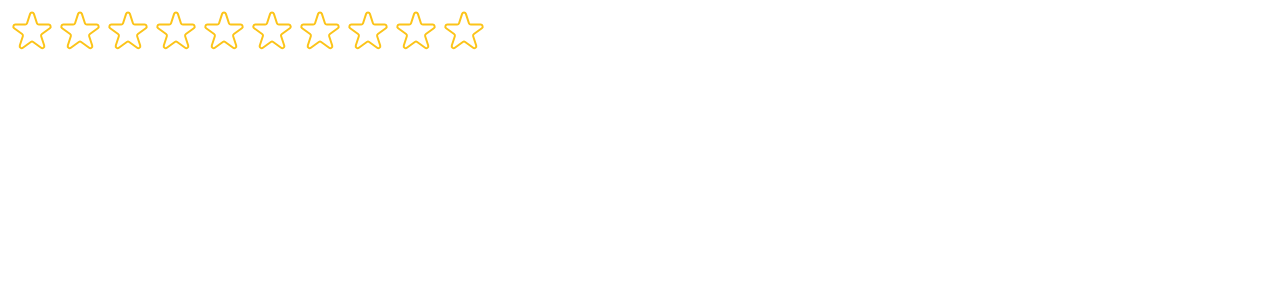
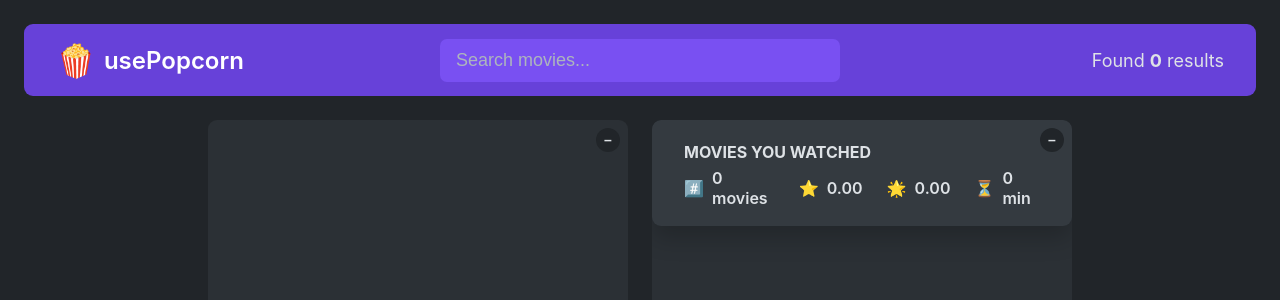
Before and after one commit to ManishKhulbe/JonasReact, a React (Create React App) app in the folder 09-use-popcorn/: page / in a window 1280 px wide. Shown: the top 300 px of the page. Built offline with nearby package versions, Linux system fonts and the light colour scheme.

Commit message:
use popcorn v2

```diff
--- a/09-use-popcorn/public/index.html
+++ b/09-use-popcorn/public/index.html
@@ -24,7 +24,7 @@
       work correctly both with client-side routing and a non-root public URL.
       Learn how to configure a non-root public URL by running `npm run build`.
     -->
-    <title>React App</title>
+    <title>Use Popcorn</title>
   </head>
   <body>
     <noscript>You need to enable JavaScript to run this app.</noscript>
--- /dev/null
+++ b/09-use-popcorn/src/App-v1.js
@@ -0,0 +1,413 @@
+import { useEffect, useState } from "react";
+import StarRating from "./StarRating";
+
+const average = (arr) =>
+  arr.reduce((acc, cur, i, arr) => acc + cur / arr.length, 0);
+
+function NavBar({ children }) {
+  return (
+    <nav className="nav-bar">
+      {" "}
+      <Logo />
+      {children}
+    </nav>
+  );
+}
+
+function Logo() {
+  return (
+    <div className="logo">
+      <span role="img">🍿</span>
+      <h1>usePopcorn</h1>
+    </div>
+  );
+}
+
+function NumResults({ movies }) {
+  return (
+    <p className="num-results">
+      Found <strong>{movies.length}</strong> results
+    </p>
+  );
+}
+function Search({ query, setQuery }) {
+  return (
+    <input
+      className="search"
+      type="text"
+      placeholder="Search movies..."
+      value={query}
+      onChange={(e) => setQuery(e.target.value)}
+    />
+  );
+}
+
+function Main({ children }) {
+  return <main className="main">{children}</main>;
+}
+
+function Box({ children }) {
+  const [isOpen, setIsOpen] = useState(true);
+
+  return (
+    <div className="box">
+      <button className="btn-toggle" onClick={() => setIsOpen((open) => !open)}>
+        {isOpen ? "–" : "+"}
+      </button>
+      {isOpen && children}
+    </div>
+  );
+}
+/*
+function WatchedBox() {
+
+
+  const [isOpen2, setIsOpen2] = useState(true);
+
+  return (
+    <div className="box">
+      <button
+        className="btn-toggle"
+        onClick={() => setIsOpen2((open) => !open)}
+      >
+        {isOpen2 ? "–" : "+"}
+      </button>
+      {isOpen2 && (
+        <>
+          <Summary watched={watched} />
+          <WatchedMovieList watched={watched} />
+        </>
+      )}
+    </div>
+  );
+}
+*/
+function MovieList({ movies, onClick }) {
+  return (
+    <ul className="list list-movies">
+      {movies?.map((movie) => (
+        <Movie movie={movie} key={movie.id} onClick={onClick} />
+      ))}
+    </ul>
+  );
+}
+
+function Movie({ movie, onClick }) {
+  return (
+    <li key={movie.imdbID} onClick={() => onClick(movie.imdbID)}>
+      <img src={movie.Poster} alt={`${movie.Title} poster`} />
+      <h3>{movie.Title}</h3>
+      <div>
+        <p>
+          <span>🗓</span>
+          <span>{movie.Year}</span>
+        </p>
+      </div>
+    </li>
+  );
+}
+
+function Summary({ watched }) {
+  const avgImdbRating = average(watched.map((movie) => movie.imdbRating));
+  const avgUserRating = average(watched.map((movie) => movie.userRating));
+  const avgRuntime = average(watched.map((movie) => movie.runtime));
+  return (
+    <div className="summary">
+      <h2>Movies you watched</h2>
+      <div>
+        <p>
+          <span>#️⃣</span>
+          <span>{watched.length} movies</span>
+        </p>
+        <p>
+          <span>⭐️</span>
+          <span>{avgImdbRating.toFixed(2)}</span>
+        </p>
+        <p>
+          <span>🌟</span>
+          <span>{avgUserRating.toFixed(2)}</span>
+        </p>
+        <p>
+          <span>⏳</span>
+          <span>{avgRuntime} min</span>
+        </p>
+      </div>
+    </div>
+  );
+}
+
+function WatchedMovieList({ watched, onDeleteMovie }) {
+  return (
+    <ul className="list">
+      {watched.map((movie) => (
+        <WatchedMovie movie={movie} key={movie.imdbID} onDeleteMovie={onDeleteMovie} />
+      ))}
+    </ul>
+  );
+}
+
+function WatchedMovie({ movie, onDeleteMovie }) {
+  return (
+    <li>
+      <img src={movie.poster} alt={`${movie.title} poster`} />
+      <h3>{movie.title}</h3>
+      <div>
+        <p>
+          <span>⭐️</span>
+          <span>{movie.imdbRating}</span>
+        </p>
+        <p>
+          <span>🌟</span>
+          <span>{movie.userRating}</span>
+        </p>
+        <p>
+          <span>⏳</span>
+          <span>{movie.runtime} min</span>
+        </p>
+        <button className="btn-delete" onClick={() => onDeleteMovie(movie.imdbID)}>
+          x
+        </button>
+      </div>
+    </li>
+  );
+}
+
+function Loader() {
+  return <p className="loader">Loading...</p>;
+}
+
+function ErrorMessage({ message }) {
+  return (
+    <p className="error">
+      <span>🛑</span> {message}
+    </p>
+  );
+}
+
+function MovieDetails({ selectedId, onCloseMovie, onAddWatched, watched }) {
+  const [movie, setMovie] = useState({});
+  const [isLoading, setIsLoading] = useState(false);
+  const [userRating, setUserRating] = useState("");
+
+  const isWatched = watched.map((movie) => movie.imdbID).includes(selectedId);
+  const watchUserRating = watched.find(movie => movie.imdbID === selectedId)?.userRating;
+
+  useEffect(() => {
+    const callBack = (e) => {
+      if (e.code === "Escape") {
+        onCloseMovie();
+      }
+    };
+    document.addEventListener("keydown", callBack);
+
+    return function () {
+      document.removeEventListener("keydown", callBack);
+    }
+  }, [onCloseMovie]);
+
+  useEffect(
+    function () {
+
+      async function getMovieDetails() {
+        setIsLoading(true);
+        const res = await fetch(
+          `http://www.omdbapi.com/?apikey=${key}&i=${selectedId}`
+        );
+        const data = await res.json();
+        setMovie(data);
+        setIsLoading(false);
+      }
+      getMovieDetails();
+
+    },
+    [selectedId]
+  );
+
+
+  const {
+    Title: title,
+    Year: year,
+    Poster: poster,
+    Runtime: runtime,
+    imdbRating,
+    Plot: plot,
+    Released: released,
+    Actors: actors,
+    Director: director,
+    Genre: genre,
+  } = movie;
+
+  useEffect(() => {
+    if (!title) return;
+    document.title = `MOvie | ${title}`;
+
+    return function () {
+      document.title='usePopcorn'
+    }
+  }, [title]);
+
+
+
+  function handleAdd() {
+    const newWatchMovie = {
+      imdbID: selectedId,
+      title,
+      year,
+      poster,
+      imdbRating: Number(imdbRating),
+      runtime: Number(runtime.split(" ").at(0)),
+      userRating,
+    };
+    onAddWatched(newWatchMovie);
+    onCloseMovie();
+  }
+  return (
+    <div className="details">
+      {isLoading ? (
+        <Loader />
+      ) : (
+        <>
+          <header>
+            <button className="btn-back" onClick={onCloseMovie}>
+              &larr;
+            </button>
+            <img src={poster} alt="img" />
+            <div className="details-overview">
+              <h2>{title} </h2>
+              <p>
+                {released} &bull; {runtime}
+              </p>
+              <p>{genre}</p>
+              <p>
+                <span>⭐</span>
+                {imdbRating} IMDB Rating
+              </p>
+            </div>
+          </header>
+
+          <section>
+            <div className="rating">
+              {!isWatched ? (
+                <>
+                  <StarRating
+                    maxRating={10}
+                    size={24}
+                    onSetRating={setUserRating}
+                  />
+                  {userRating > 0 && (
+                    <button className="btn-add" onClick={handleAdd}>
+                      +Add To List
+                    </button>
+                  )}
+                </>
+              ) : (
+                <p>You already rated this movie {watchUserRating} <span>🌟</span></p>
+              )}
+            </div>
+            <p>
+              <em>{plot}</em>
+            </p>
+            <p>Starring {actors}</p>
+            <p>Directed by {director}</p>
+          </section>
+        </>
+      )}
+    </div>
+  );
+}
+
+const key = "1d7097cb";
+export default function App() {
+  const [movies, setMovies] = useState([]);
+  const [watched, setWatched] = useState([]);
+  const [isLoading, setIsLoading] = useState(false);
+  const [error, setError] = useState("");
+  const [query, setQuery] = useState("");
+  const [selectedId, setSelectedId] = useState(null);
+
+  function handleSelectedMovie(id) {
+    setSelectedId((selectedId) => (id === selectedId ? null : id));
+  }
+  function handleCloseSelectedMovie() {
+    setSelectedId(null);
+  }
+
+  function handleAddWatched(movie) {
+    setWatched((watched) => [...watched, movie]);
+  }
+
+  function handleDeleteMovie(id) {
+    setWatched((watched)=>watched.filter(movie=>movie.imdbID !== id))
+  }
+
+
+  useEffect(() => {
+          const controller = new AbortController();
+    async function fetchMovies() {
+      try {
+        setIsLoading(true);
+        setError("");
+        const res = await fetch(
+          `http://www.omdbapi.com/?apikey=${key}&s=${query}`,
+          { signal: controller.signal }
+        );
+        if (!res.ok)
+          throw new Error("Something went wrong with fetching movies");
+        const data = await res.json();
+
+        if (data.Response === "False") throw new Error("Movie not found! ");
+        setMovies(data.Search);
+        setError('')
+      } catch (error) {
+        if (error.name !== 'AbortError') {
+          setError(error.message);
+        }
+      } finally {
+        setIsLoading(false);
+      }
+    }
+    if (!query.length) {
+      setMovies([]);
+      setError("");
+      return;
+    }
+    handleCloseSelectedMovie()
+    fetchMovies();
+    return function(){
+      controller.abort()
+    }
+  }, [query]);
+
+  return (
+    <>
+      <NavBar>
+        <Search query={query} setQuery={setQuery} />
+        <NumResults movies={movies} />
+      </NavBar>
+      <Main>
+        <Box>
+          {isLoading && <Loader />}
+          {!isLoading && !error && (
+            <MovieList movies={movies} onClick={handleSelectedMovie} />
+          )}
+          {error && <ErrorMessage message={error} />}
+        </Box>
+        <Box>
+          {selectedId ? (
+            <MovieDetails
+              selectedId={selectedId}
+              onCloseMovie={handleCloseSelectedMovie}
+              onAddWatched={handleAddWatched}
+              watched={watched}
+            />
+          ) : (
+            <>
+              <Summary watched={watched} />
+                <WatchedMovieList watched={watched} onDeleteMovie={handleDeleteMovie} />
+            </>
+          )}
+        </Box>
+      </Main>
+    </>
+  );
+}
--- a/09-use-popcorn/src/index.js
+++ b/09-use-popcorn/src/index.js
@@ -1,7 +1,8 @@
 import React from 'react';
 import ReactDOM from 'react-dom/client';
-// import './index.css';
-// import App from './App';
+import './index.css';
+import App from './App';
+import AppV1 from "./App-v1";
 import StarRating from './StarRating';
 
 
@@ -9,6 +10,7 @@ const root = ReactDOM.createRoot(document.getElementById('root'));
 root.render(
   <React.StrictMode>
     {/* <App /> */}
-    <StarRating maxRating={10} />
+    <AppV1/>
+    {/* <StarRating maxRating={10} /> */}
   </React.StrictMode>
 );
```
